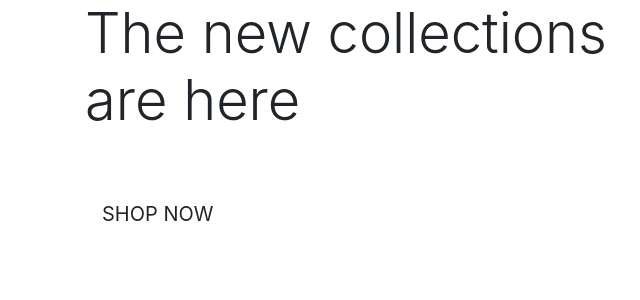
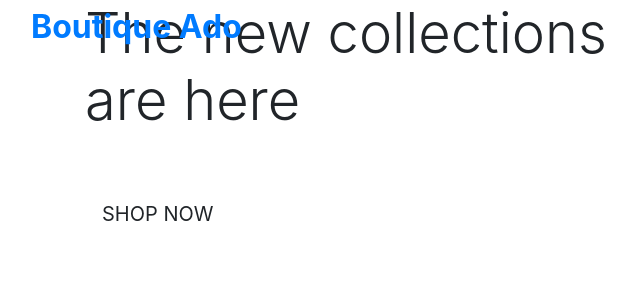
Before and after one commit to CamillaCentio/boutique-ado, a Django app: page / in a window 1280 px wide. Shown: the top 300 px of the page, without its empty margins (0-640 px from the left). Run offline with Django 3.2, Linux system fonts and the light colour scheme; some libraries are stand-ins or nearby versions.

Commit message:
Add header div

```diff
--- a/templates/base.html
+++ b/templates/base.html
@@ -32,7 +32,18 @@
     <title>Boutique Ado {% block extra_title %}{% endblock %}</title>
   </head>
   <body>
-    <header class="container-fluid fixed-top"></header>
+    <header class="container-fluid fixed-top">
+        <div class="row">
+          <div class="col-12 col-lg-4 my-auto py-1 py-lg-0 text-center text-lg-left">
+            <a href="{% url 'home' %}" class="nav-link main-logo-link">
+              <h2 class="logo-font text-black my-0"><strong>Boutique Ado</strong></h2>
+              </a>
+          </div>
+          <div class="col-12 col-lg-4 my-auto py-1 py-lg-0"></div>
+          <div class="col-12 col-lg-4 my-auto py-1 py-lg-0"></div>
+        </div>
+
+    </header>
 
     {% if messages %}
         <div class="message-container"></div>
```
